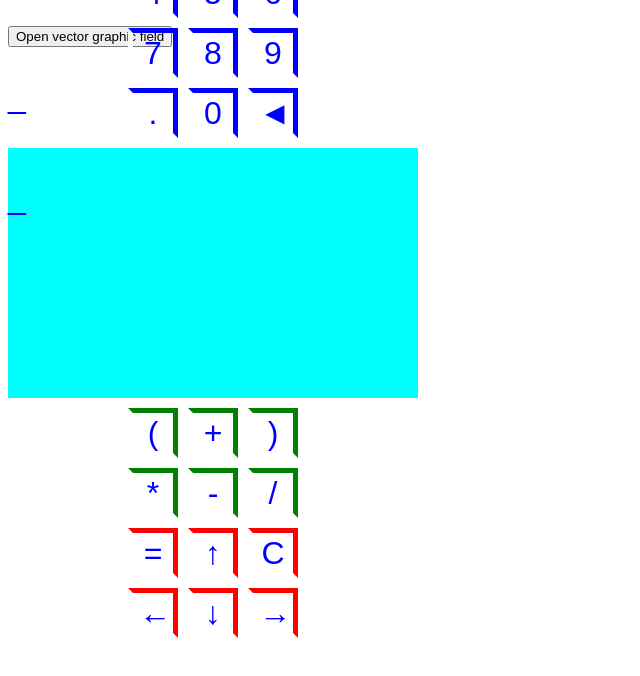
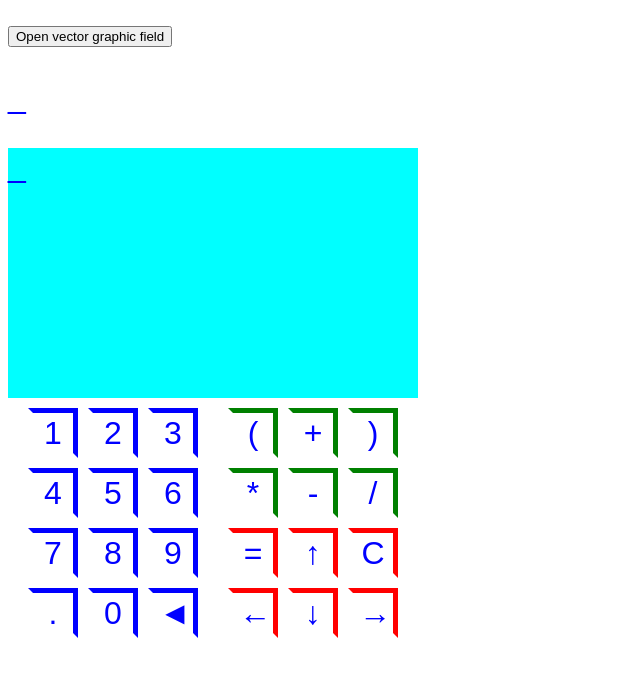
Before and after one commit to OlehKozubJS/various-react-projects-test, a React (Create React App) app: page / in a window 1280 px wide. Shown: the top 676 px of the page, without its empty margins (0-640 px from the left). Built offline with nearby package versions, Linux system fonts and the light colour scheme; a web font is replaced by a local one.

Commit message:
Update Calculator.jsx

```diff
--- a/src/Calculator/Calculator.jsx
+++ b/src/Calculator/Calculator.jsx
@@ -97,14 +97,15 @@ const Calculator = () => {
         {finalExpression.map((finalExpressionString) => {
           return <p key={finalExpressionString}>{finalExpressionString}</p>;
         })}
-      </div>
+      </div>{" "}
+      <CalculatorDisplay
+        expression={expression}
+        cursorIndex={cursorIndex}
+        result={result}
+      />
       <div className={`${css.KeyBoard} ${css.CalculatorKeyBoard}`}>
         <NumberKeyBoard onClick={enterData} backSpace={backSpace} />
-        <CalculatorDisplay
-          expression={expression}
-          cursorIndex={cursorIndex}
-          result={result}
-        />
+
         <div className={`${css.KeyBoard} ${css.CommonKeyBoard}`}>
           <ActionsKeyBoard onClick={enterData} />
 
```
